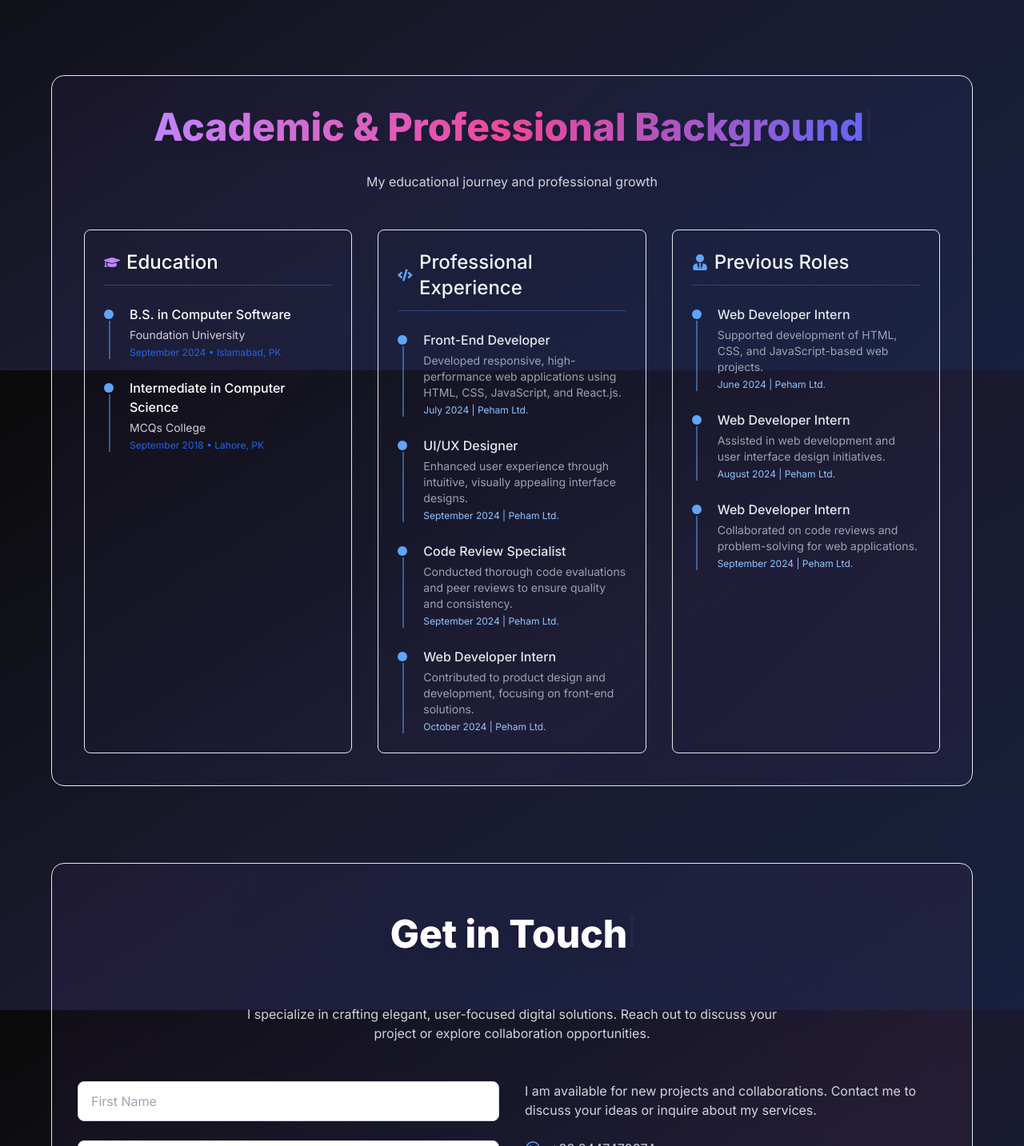
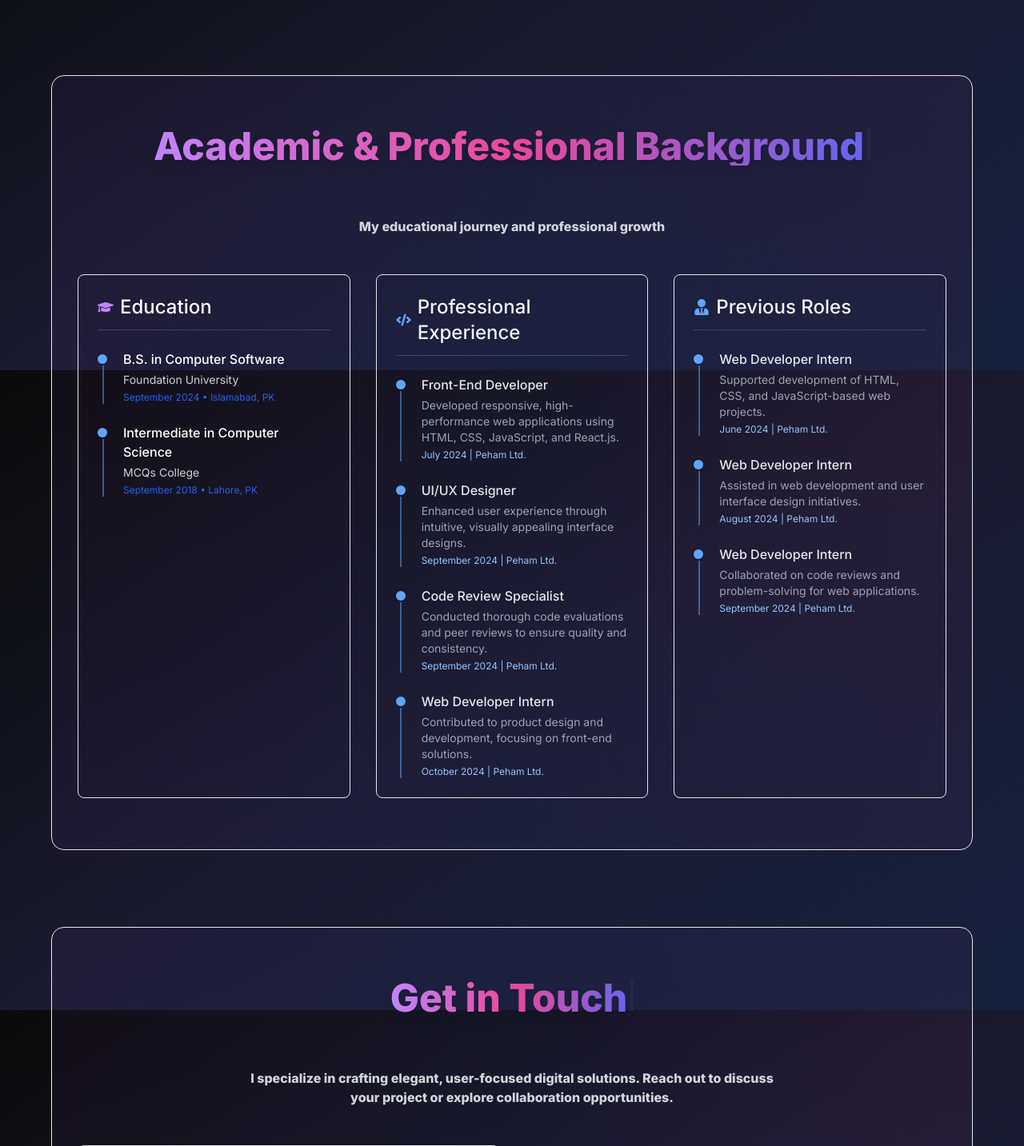
Before and after one commit to syedmurtjiz/Murtjiz-Next-Portfolio, a Next.js app: page / in a window 1280 px wide. Shown: the part 4337-5770 px from the top of the page at 80% size. Built offline with nearby package versions, Linux system fonts and the light colour scheme; no server answers.

Commit message:
remove the border and set type writer on main heading

```diff
--- a/src/components/Home/Contact.js
+++ b/src/components/Home/Contact.js
@@ -121,21 +121,18 @@ export default function ContactForm() {
       <div className="hidden lg:block absolute inset-0 bg-gradient-to-r from-purple-500/5 via-indigo-500/5 to-pink-500/5 rounded-2xl"></div>
 
       <div className="relative z-10">
-        <motion.div
-          initial={{ opacity: 0, y: -30 }}
-          animate={{ opacity: 1, y: 0 }}
-          transition={{ duration: 0.7, ease: 'easeOut' }}
-          className="text-center mb-12"
-        >
-          <TypewriterText
-            text="Get in Touch"
-            id="contact-heading"
-            className="text-3xl font-extrabold text-white sm:text-4xl"
-          />
-          <p className="mt-3 max-w-2xl mx-auto text-gray-300 sm:mt-4 text-sm sm:text-base">
-            I specialize in crafting elegant, user-focused digital solutions. Reach out to discuss your project or explore collaboration opportunities.
-          </p>
-        </motion.div>
+              <div className="text-center mb-12">
+                <motion.div
+                  initial={{ opacity: 0, y: 20 }}
+                  animate={{ opacity: 1, y: 0 }}
+                  transition={{ duration: 0.5 }}
+                  className="text-3xl font-extrabold text-white sm:text-4xl"
+                >
+                  <TypewriterText text="Get in Touch" id="contact-heading" />
+                  <p className="mt-3 max-w-2xl mx-auto text-gray-300 sm:mt-4 text-sm sm:text-base">
+                  I specialize in crafting elegant, user-focused digital solutions. Reach out to discuss your project or explore collaboration opportunities.                  </p>
+                </motion.div>
+              </div>
 
         <div className="flex flex-col lg:flex-row gap-8 relative z-10">
           <form
--- a/src/components/Home/Education.js
+++ b/src/components/Home/Education.js
@@ -120,30 +120,23 @@ const timelineDotVariants = {
  */
 export default function EducationExperience() {
   return (
-    <div
-      className="p-4 sm:p-6 md:p-8 lg:p-10 rounded-2xl w-full max-w-6xl mx-auto relative overflow-hidden border border-gray-200 text-gray-900 transition-all duration-500 hover:scale-[1.01] md:hover:scale-[1.02] focus-within:ring-2 focus-within:ring-blue-400"
-      id="education-experience"
-      aria-labelledby="education-experience-heading"
-      role="region"
-    >
-      {/* Subtle Glow Effect */}
-      <div className="absolute -top-1/2 -left-1/2 w-[200%] h-[200%] bg-gradient-to-r from-purple-500/10 via-indigo-500/10 to-pink-500/10 opacity-50 blur-3xl rotate-45 -z-10"></div>
+    <section className="w-full max-w-6xl mx-auto border-0 sm:border border-gray-200 rounded-2xl py-12 px-4 sm:px-6 lg:py-16 lg:px-8 relative">
+      <div className="hidden lg:block absolute inset-0 bg-gradient-to-r from-purple-500/5 via-indigo-500/5 to-pink-500/5 rounded-2xl"></div>
+
       <div className="relative z-10">
+        <div className="text-center mb-12">
                         <motion.div
                           initial={{ opacity: 0, y: 20 }}
                           animate={{ opacity: 1, y: 0 }}
                           transition={{ duration: 0.5 }}
-          className="text-center mb-12"
+                          className="text-3xl font-extrabold text-white sm:text-4xl"
                         >
-          <TypewriterText
-            text="Academic & Professional Background"
-            id="education-experience-heading"
-            className="text-3xl sm:text-4xl font-extrabold mb-4"
-          />
+                          <TypewriterText text="Academic & Professional Background" id="education-experience-heading" />
                           <p className="mt-3 max-w-2xl mx-auto text-gray-300 sm:mt-4 text-sm sm:text-base">
                           My educational journey and professional growth
                           </p>
                         </motion.div>
+                      </div>
 
         <motion.div
           className="grid grid-cols-1 sm:grid-cols-2 lg:grid-cols-3 gap-4 sm:gap-6 lg:gap-8"
@@ -260,6 +253,6 @@ export default function EducationExperience() {
           </motion.article>
         </motion.div>
       </div>
-    </div>
+    </section>
   );
 }
```
Lines whose indentation alone changed are shown as unchanged.
